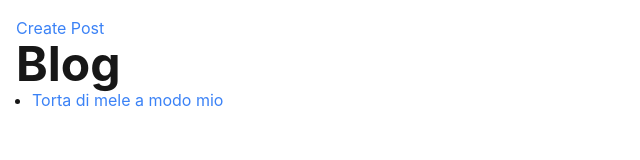
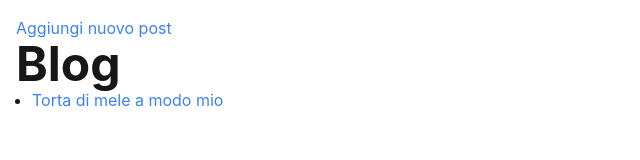
Before and after one commit to emanuelefavero/non-solo-poesia, a Next.js app: page / in a window 1280 px wide. Shown: the top 160 px of the page, without its empty margins (0-640 px from the left). Built offline with nearby package versions, Linux system fonts and the light colour scheme.

Commit message:
translate part of the website to italian

```diff
--- a/src/app/create-post/page.tsx
+++ b/src/app/create-post/page.tsx
@@ -4,8 +4,8 @@ import Link from 'next/link'
 export default function Page() {
   return (
     <>
-      <Link href='/'>Go Home</Link>
-      <h1 className='mb-4'>Create Post</h1>
+      <Link href='/'>Vai alla Home</Link>
+      <h1 className='mb-4'>Aggiungi nuovo post</h1>
       <TipTap />
     </>
   )
--- a/src/app/page.tsx
+++ b/src/app/page.tsx
@@ -25,7 +25,7 @@ export default async function Home() {
 
   return (
     <>
-      <Link href='/create-post?key=secret'>Create Post</Link>
+      <Link href='/create-post?key=secret'>Aggiungi nuovo post</Link>
       <h1>Blog</h1>
 
       <ul>
```
